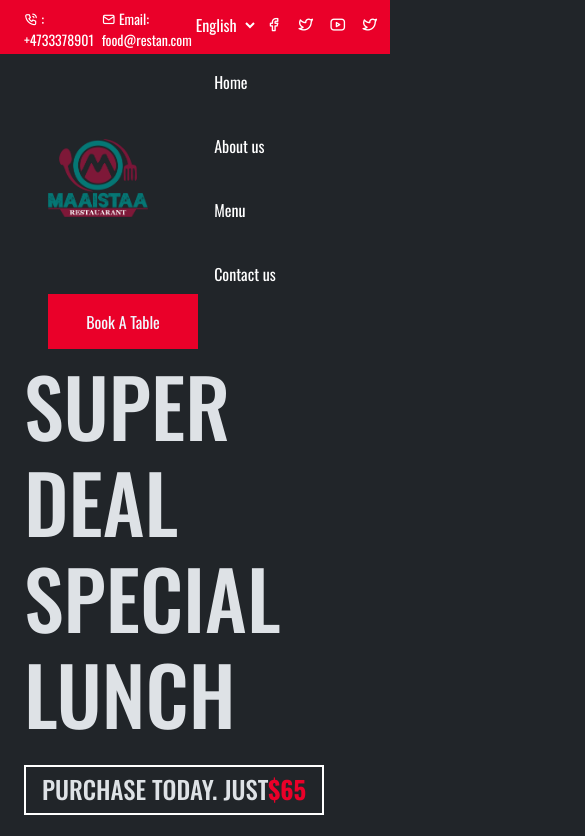
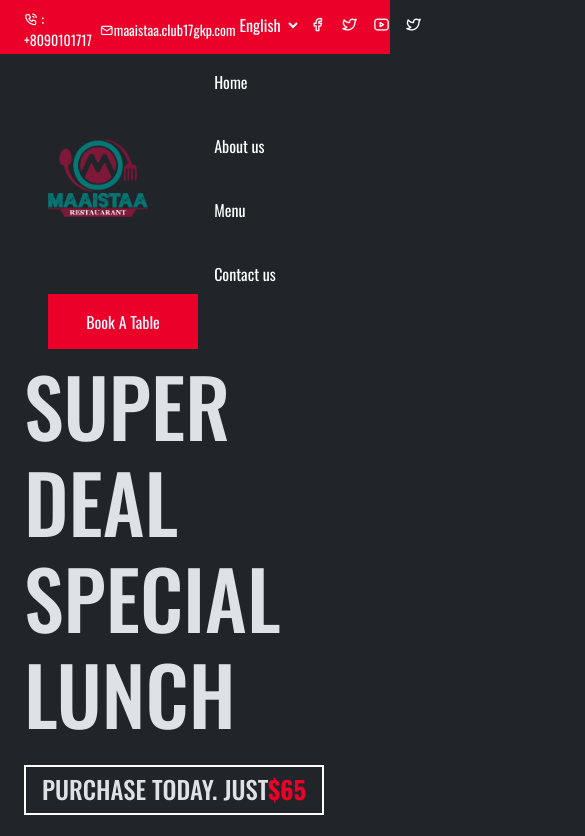
Before and after one commit to Aditya-ux-hub/Foodu-website, a plain HTML site: page index.html in a window 390 px wide. Shown: the top 836 px of the page, 585 px wide, since content can reach past the window. Drawn offline with nearby package versions, Linux system fonts and the light colour scheme.

Commit message:
reponsive

```diff
--- a/index.html
+++ b/index.html
@@ -33,10 +33,10 @@
         <!-- left -->
         <div class="left d-flex gap-2 pt-2 text-white align-items-center">
           <small class="text-white">
-            <i class="ti ti-phone-call"></i> : +4733378901
+            <i class="ti ti-phone-call"></i> : +8090101717
           </small>
           <small class="text-white">
-            <i class="ti ti-mail"></i> Email: food@restan.com
+            <i class="ti ti-mail"></i>maaistaa.club17gkp.com
           </small>
         </div>
         <!-- left -->
@@ -142,7 +142,7 @@
           <div class="right col-md-6" data-aos="fade-left">
             <img
               src="https://validthemes.net/site-template/foodu/assets/img/illustration/15.png"
-              alt=""
+              alt="" class="w-100"
             />
           </div>
           <!-- right  -->
@@ -156,7 +156,7 @@
             <img
               src="https://validthemes.net/site-template/foodu/assets/img/menu/7.jpg"
               alt=""
-              class="circle-image shadow hov"
+              class="circle-image shadow hov w-100"
             />
             <div class="line"></div>
           </div>
@@ -393,7 +393,7 @@
               <img
                 src="https://validthemes.net/site-template/foodu/assets/img/menu/8.jpg"
                 alt=""
-                class="circle-image-2 shadow hov"
+                class="circle-image-2 shadow hov w-100"
               />
 
               <div class="red-line"></div>
@@ -411,6 +411,7 @@
               src="https://validthemes.net/site-template/foodu/assets/img/about/2.jpg"
               alt=""
               width="580px"
+              class="w-100"
             />
           </div>
 
@@ -419,7 +420,7 @@
             <h6 class="text-red fs-5" data-aos="fade-left">WELCOME AT</h6>
 
             <h1 class="big-font hov-txt" data-aos="fade-right">
-              Maaistaa Restaurant
+              Maaistaa  Restaurant
             </h1>
             <p class="w-75" data-aos="fade-left">
               Codulgence diminution so discovered mr apartments. Are off under
@@ -517,6 +518,7 @@
               src="https://validthemes.net/site-template/foodu/assets/img/thumb/4.jpg"
               alt=""
               width="600px"
+              class="w-100"
             />
           </div>
           <!-- right  -->
@@ -525,7 +527,7 @@
 
         <!-- seventh screen works  -->
         <div
-          class="seventh-screen d-flex flex-column align-items-center gap-5 mx-4"
+          class="seventh-screen my-5 d-flex flex-column align-items-center gap-5 mx-4"
         >
           <video
             muted
@@ -537,7 +539,7 @@
           <div
             class="contents-video-img d-flex flex-column align-items-center gap-5"
           >
-            <h1 class="text-center big-font">
+            <h1 class="text-center big-font media-que">
               We Always serve the vaping hot and <br />delicious foods
               <br />
               <span>|</span>
@@ -570,7 +572,7 @@
                 esse modi corporis. ecusandae ad atque, dolores esse modi
                 corporis. Fugit, totam?
               </p>
-              <img
+              <!-- <img
                 class="img-1"
                 src="https://validthemes.net/site-template/foodu/assets/img/food/6.jpg"
                 alt=""
@@ -581,7 +583,7 @@
                 src="https://validthemes.net/site-template/foodu/assets/img/team/11.jpg"
                 alt=""
                 width="200px"
-              />
+              /> -->
             </div>
           </div>
           <!-- card-11  -->
@@ -604,7 +606,7 @@
                 esse modi corporis. ecusandae ad atque, dolores esse modi
                 corporis. Fugit, totam?
               </p>
-              <img
+              <!-- <img
                 class="img-1"
                 src="https://validthemes.net/site-template/foodu/assets/img/food/6.jpg"
                 alt=""
@@ -615,7 +617,7 @@
                 src="https://validthemes.net/site-template/foodu/assets/img/team/11.jpg"
                 alt=""
                 width="200px"
-              />
+              /> -->
             </div>
           </div>
           <!-- card-11  -->
--- a/main.js
+++ b/main.js
@@ -5,6 +5,35 @@ $(".slider-cards ").slick({
   slidesToScroll: 3,
   prevArrow: false,
   nextArrow: false,
+  responsive: [
+    {
+      breakpoint: 1024,
+      settings: {
+        slidesToShow: 3,
+        slidesToScroll: 3,
+        infinite: true,
+        dots: false
+      }
+    },
+    {
+      breakpoint: 600,
+      settings: {
+        slidesToShow: 2,
+        slidesToScroll: 2
+      }
+    },
+    {
+      breakpoint: 480,
+      settings: {
+        slidesToShow: 1,
+        slidesToScroll: 1
+      }
+    }
+    // You can unslick at a given breakpoint now by adding:
+    // settings: "unslick"
+    // instead of a settings object
+  ]
+
 });
 $(".menu-cards").slick({
   infinite: true,
@@ -20,7 +49,7 @@ $(".menu-cards").slick({
         slidesToShow: 3,
         slidesToScroll: 3,
         infinite: true,
-        dots: true
+
       }
     },
     {
--- a/style.css
+++ b/style.css
@@ -166,7 +166,7 @@ p {
 
 .content {
   position: relative;
-  height: 600px !important;
+  /* min-height: 600px !important; */
   width: 100%;
   background-color: #1d2024;
   color: #eff0ea;
@@ -261,42 +261,8 @@ p {
 
 /* ==================================================  */
 
-/*
-<!-- card  -->
-<div
-  class="cardd w-25 px-2 shadow py-3 h-25 rounded-3 d-flex flex-column align-items-center gap-2 bg-white"
->
-  <div class="top">
-    <img
-      src="./images/food-card-2.jpg"
-      alt=""
-      class="rounded-circle"
-      width="100px"
-    />
-  </div>
-  <h5>Fries McDonald's</h5>
-  <p class="fs-6 text-center">
-    Considered introduced themselves mr to discretion at. Means among
-    saw hopes.
-  </p>
-  <p
-    class="border border-top-4 border-bottom-4 border-black border-start-0 border-end-0 py-1"
-  >
-    Beef / Olive Oil / Salt
-  </p>
-
-  <!-- price  -->
-  <div
-    class="pricing d-flex align-items-center justify-content-between w-100 px-5"
-  >
-    <div class="left">
-      <p class="fs-6">Pricee</p>
-      <h6>$ 12.18</h6>
-    </div>
-
-    <i class="ti ti-heart fs-3 text-danger"></i>
-  </div>
-  <!-- price  -->
-  <button class="hov-btns">Order Now</button>
-</div>
-<!-- card  --> */
+@media only screen and (max-width: 600px) {
+   .media-que{
+    font-size: 20px !important;
+   }
+}
```
Also changed, not shown: food-menu.html (+4 -4 lines).
